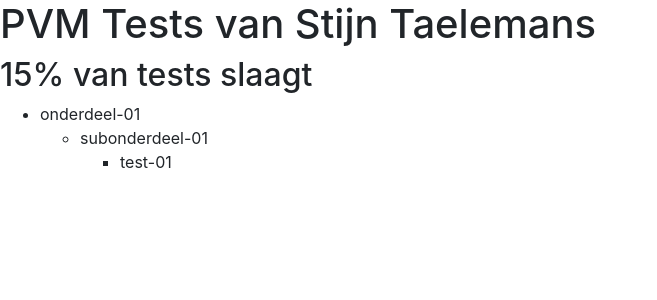
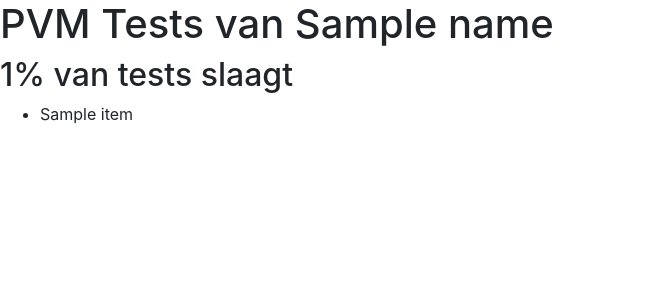
Before and after one commit to Het-Didactische-Hulpmiddelen-Team/lb, a Flask app: template templates/detail.html in a window 1280 px wide. Shown: the top 300 px of the page, without its empty margins (0-657 px from the left). Run offline with Flask 2, Linux system fonts and the light colour scheme; the template is opened without the code that fills it: most values are stand-ins (such as "Sample title", 1, 10 or a date in 2020); some libraries are stand-ins or nearby versions.

Commit message:
detail test

```diff
--- a/app.py
+++ b/app.py
@@ -68,9 +68,15 @@ def add_test():
 @app.route("/student/<username>")
 def detail(username):
     # detailpagina die de status van elke test individueel laat zien
+    name = username
 
-    name = "Stijn Taelemans"
-    return render_template("detail.html", data=(name))
+    cursor = mysql.connection.cursor()
+    cursor.execute("SELECT * FROM student WHERE name="+name)
+    tests = cursor.fetchall()
+    cursor.close()
+
+    percent = 20
+    return render_template("detail.html", name=name, tests=tests, percent=percent)
 
 @app.route("/hook", methods=["POST"])
 def hook():
--- a/templates/detail.html
+++ b/templates/detail.html
@@ -9,21 +9,15 @@
     <title>Overview | lem-onade</title>
 </head>
 <body>
-    <h1>PVM Tests van Stijn Taelemans</h1>
-    <h2>15% van tests slaagt</h2>
+    <h1>PVM Tests van {{name}}</h1>
+    <h2>{{percent}}% van tests slaagt</h2>
 
     <ul>
-        <li class="sidebar-dropdown">
-            <span>onderdeel-01</span>
-            <ul class="sidebar-submenu">
-                <li>
-                    <span>subonderdeel-01</span>
-                    <ul>
-                        <li>test-01</li>
-                    </ul>
-                </li>
-            </ul>
-        </li>
+        {% if tests %}
+        {% for item in tests %}
+            <li>{{item}}</li>
+        {% endfor %}
+        {% endif %}
     </ul>
 </body>
 </html>
```
